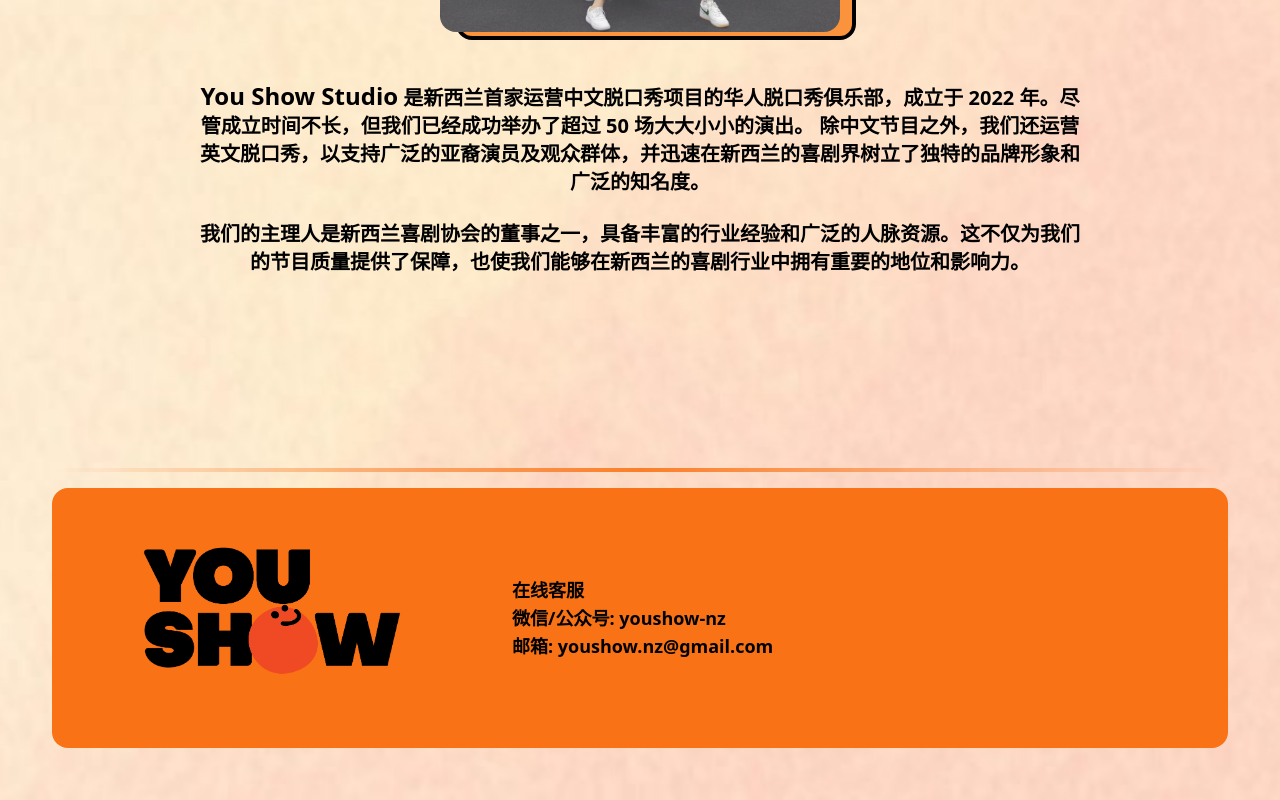
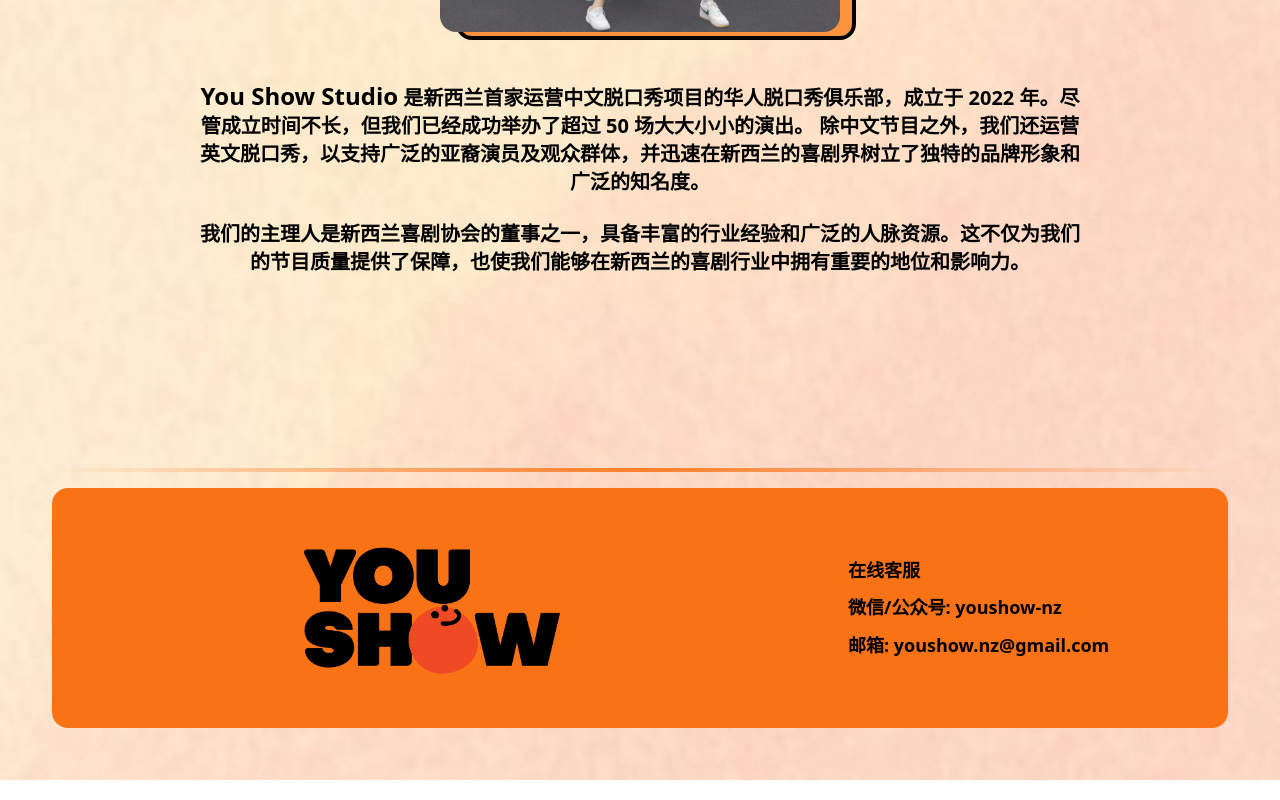
Before and after one commit to 0wenshi/youshow, a React (Vite) app in the folder frontend/: page /contact in a window 1280 px wide. Shown: the part 1112-1912 px from the top of the page. Built offline with nearby package versions, Linux system fonts and the light colour scheme; a small style sheet from the web is missing.

Commit message:
Modified layout of contactus

```diff
--- a/frontend/src/views/AboutUs/AboutUs.jsx
+++ b/frontend/src/views/AboutUs/AboutUs.jsx
@@ -21,7 +21,6 @@ function AboutUs() {
           <div className="relative w-[400px] h-[300px]">
             {/* 背景层（橘黄色带边框） */}
             <div className="absolute w-full h-full bg-orange-400 border-4 border-black rounded-2xl left-4 top-2"></div>
-
             {/* 图片层 */}
             <div
               className="absolute w-full h-full bg-cover bg-center rounded-2xl"
--- a/frontend/src/views/AboutUs/components/ContactUs.jsx
+++ b/frontend/src/views/AboutUs/components/ContactUs.jsx
@@ -2,18 +2,26 @@ import React from 'react';
 
 function ContactUs() {
   return (
-    <div className="flex flex-wrap items-center justify-between p-5 w-full bg-orange-500 rounded-2xl">
-      <div className="flex items-center justify-center mb-5">
+    <div className="flex items-center justify-between p-5 w-full bg-orange-500 rounded-2xl max-w-7xl mx-auto">
+      <div className="flex-shrink-0 mr-44">
         <img
           src="/images/Avatar.jpg"
           alt="YouShow Logo"
-          className="w-[400px] h-[200px] object-cover"
+          className="w-[400px] h-[200px] object-cover ml-40"
         />
       </div>
-      <div className="flex flex-col flex-1 ml-10 my-1 text-lg font-bold">
-        <p>在线客服</p>
-        <p>微信/公众号: youshow-nz</p>
-        <p>邮箱: youshow.nz@gmail.com</p>
+      <div className="flex flex-col flex-1 ml-10 my-1 text-lg font-bold leading-relaxed">
+        <p className="mb-2">在线客服</p>
+        <p className="mb-2">
+          微信/公众号:{' '}
+          <span className="text-black font-extrabold">youshow-nz</span>
+        </p>
+        <p>
+          邮箱:{' '}
+          <span className="text-black font-extrabold">
+            youshow.nz@gmail.com
+          </span>
+        </p>
       </div>
     </div>
   );
```
